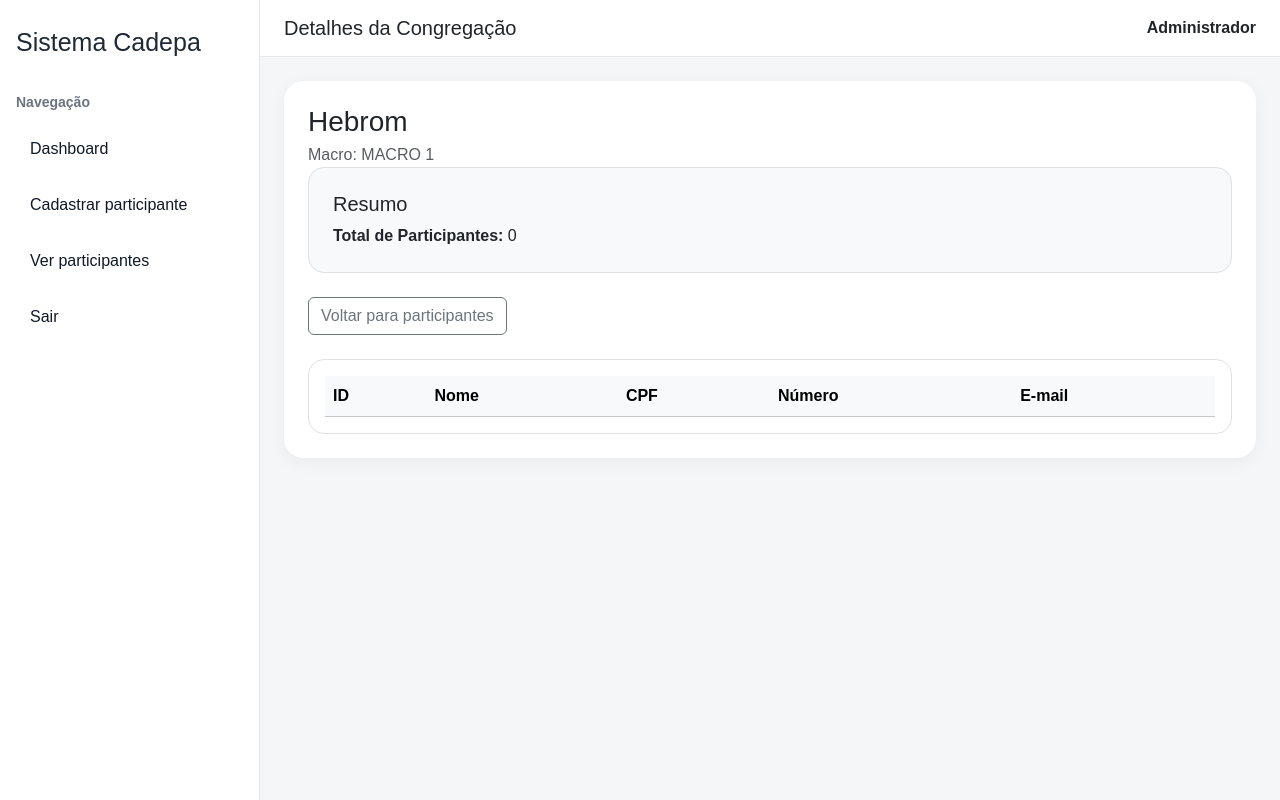
After one commit to adielson2005/sistema-congresso, a Flask app: page /congregacoes/Hebrom in a window 1280 px wide. The commit adds this page. Run offline with Flask 3, Linux system fonts and the light colour scheme; a user stored in the database is signed in; data comes from the database, SQL or seed files in the repository; both versions use the stored data as it was after the commit; lists and menus that the app fills with data are empty.

Commit message:
sistema-congresso

```diff
--- a/app.py
+++ b/app.py
@@ -142,24 +142,58 @@ def participantes():
         return redirect("/login")
 
     busca = request.args.get("busca", "").strip()
+    macro = request.args.get("macro", "").strip()
+    congregacao = request.args.get("congregacao", "").strip()
 
     conn = get_db()
 
+    query = """
+        SELECT * FROM participantes
+        WHERE 1=1
+    """
+    params = []
+
     if busca:
-        participantes = conn.execute("""
-            SELECT * FROM participantes
-            WHERE nome_completo LIKE ?
-            ORDER BY id DESC
-        """, (f"%{busca}%",)).fetchall()
-    else:
-        participantes = conn.execute("""
-            SELECT * FROM participantes
-            ORDER BY id DESC
-        """).fetchall()
+        query += """
+            AND (
+                nome_completo LIKE ?
+                OR cpf LIKE ?
+                OR email LIKE ?
+                OR numero LIKE ?
+                OR nome_mae LIKE ?
+                OR congregacao LIKE ?
+            )
+        """
+        termo = f"%{busca}%"
+        params.extend([termo] *6)
+
+    if macro:
+        query += " AND congregacao IN (SELECT nome FROM congregacoes WHERE macro_id = ?)"
+        params.append(macro)
+
+    if congregacao:
+        query += "AND congregacao = ?"
+        params.append(congregacao)
+
+    query += " ORDER BY id DESC"
+
+    participantes = conn.execute(query, params).fetchall()
+
+    macros = conn.execute("SELECT * FROM macros ORDER BY nome").fetchall()
+    congregacoes = conn.execute("SELECT * FROM congregacoes ORDER BY nome").fetchall()
 
     conn.close()
 
-    return render_template("participantes.html", participantes=participantes, busca=busca)
+    return render_template(
+        "participantes.html",
+        participantes=participantes,
+        busca=busca,
+        macros=macros,
+        congregacoes=congregacoes,
+        macro_selecionada=macro,
+        congregacao_selecionada=congregacao
+    )
+
 
 @app.route("/participantes/cadastrar", methods=["GET", "POST"])
 def cadastrar_participante():
@@ -263,6 +297,60 @@ def api_congregacoes(macro_id):
         for c in congregacoes
     ])
 
+@app.route("/congregacoes/<nome_slug>")
+def detalhe_congregacao(nome_slug):
+    if "user_id" not in session:
+        return redirect("/login")
+
+    nome_congregacao = nome_slug.replace("-", " ")
+
+    conn = get_db()
+
+    participantes = conn.execute("""
+        SELECT * FROM participantes
+        WHERE congregacao = ?
+        ORDER BY nome_completo ASC
+    """, (nome_congregacao,)).fetchall()
+
+    congregacao_info = conn.execute("""
+        SELECT congregacoes.nome, macros.nome AS macro_nome
+        FROM congregacoes
+        JOIN macros ON macros.id = congregacoes.macro_id
+        WHERE congregacoes.nome = ?
+    """, (nome_congregacao,)).fetchone()
+
+    conn.close()
+
+    if not congregacao_info:
+        return "Congregação não encontrada."
+
+    return render_template(
+        "detalhe_congregacao.html",
+        congregacao=congregacao_info["nome"],
+        macro=congregacao_info["macro_nome"],
+        participantes=participantes
+    )
+
+@app.route("/congregacoes")
+def congregacoes():
+    if "user_id" not in session:
+        return redirect("/login")
+
+    conn = get_db()
+
+    congregacoes = conn.execute("""
+        SELECT congregacoes.nome, macros.nome AS macro_nome,
+               COUNT(participantes.id) AS total_participantes
+        FROM congregacoes
+        JOIN macros ON macros.id = congregacoes.macro_id
+        LEFT JOIN participantes ON participantes.congregacao = congregacoes.nome
+        GROUP BY congregacoes.id, congregacoes.nome, macros.nome
+        ORDER BY macros.nome, congregacoes.nome
+    """).fetchall()
+
+    conn.close()
+
+    return render_template("congregacoes.html", congregacoes=congregacoes)
 
 @app.route("/participantes/<int:id>/arrecadar", methods=["POST"])
 def salvar_arrecadacao(id):
--- a/templates/base.html
+++ b/templates/base.html
@@ -90,7 +90,7 @@
 <body>
     <div class="layout">
         <aside class="sidebar">
-            <div class="logo">Sistema cadepa</div>
+            <div class="logo">Sistema Cadepa</div>
 
             <div class="menu-title">Navegação</div>
 
--- /dev/null
+++ b/templates/detalhe_congregacao.html
@@ -0,0 +1,51 @@
+{% extends "base.html" %}
+
+{% block title %}Congregacao{% endblock %}
+{% block page_title %}Detalhes da Congregação{% endblock %}
+
+{% block page_content %}
+<div class="mb-04">
+    <h3 class="mb-1">{{ congregacao }}</h3>
+    <p class="text-muted mb-0">Macro: {{ macro }}</p>
+</div>
+
+<div class="mb-4 p-4 bg-light border rounded-4">
+    <h5 class="mb-2">Resumo</h5>
+    <p class="mb-0"><strong>Total de Participantes:</strong> {{ participantes|length }}</p>
+</div>
+
+<div class="d-flex gap-2 mb-4">
+    <a href="/participantes" class="btn btn-outline-secondary">Voltar para participantes</a>
+</div>
+
+<div class="border rounded-4 p-3 bg-white">
+    <div class="table-responsive">
+        <table class="table table-hover align-middle mb-0">
+            <thead class="table-light">
+                <tr>
+                    <th>ID</th>
+                    <th>Nome</th>
+                    <th>CPF</th>
+                    <th>Número</th>
+                    <th>E-mail</th>
+                </tr>
+            </thead>
+            <tbody>
+                {% for p in participantes %}
+                <tr>
+                    <td>{{ p.id }}</td>
+                    <td>
+                        <a href="/participantes/{{ p.id }}" class="text-decoration-none fw-semilbod">
+                            {{ p.nome_completo }}
+                        </a>
+                    </td>
+                    <td>{{ p.cpf }}</td>
+                    <td>{{ p.numero }}</td>
+                    <td>{{ p.email }}</td>
+                </tr>
+                {% endfor %}
+            </tbody>
+        </table>
+    </div>
+</div>
+{% endblock %}
```
Also changed, not shown: templates/congregacoes.html (added, +38 -0 lines), templates/participantes.html (+44 -8 lines), database/banco.db.
